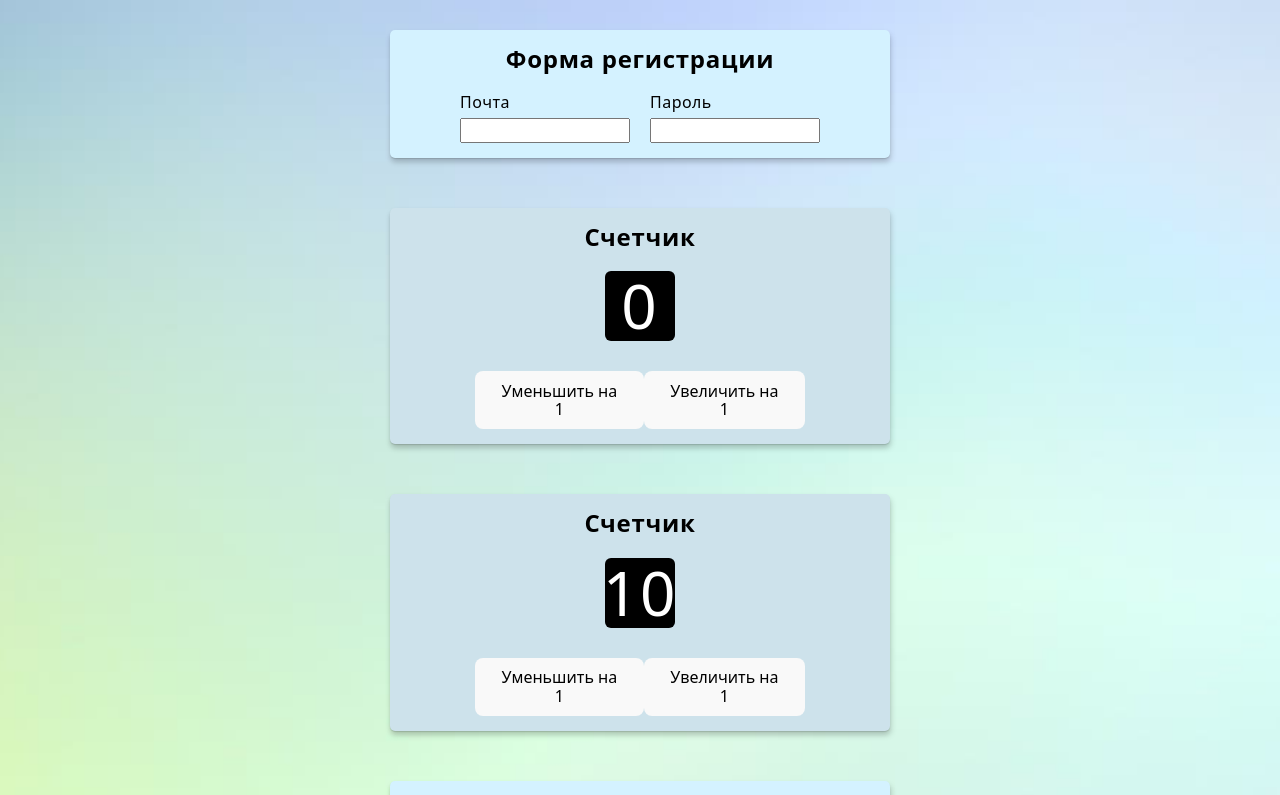
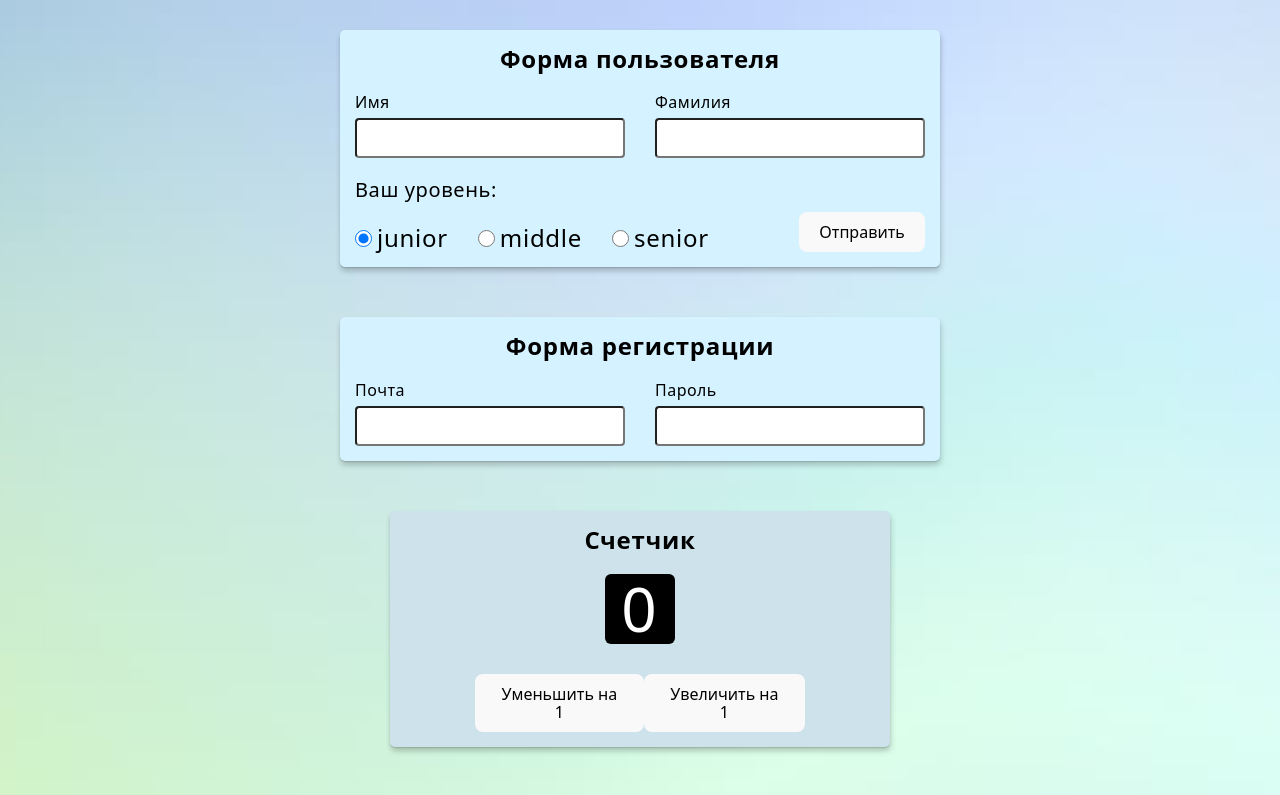
Before and after one commit to DmitryKishkanev/support, a React (Vite) app: page / in a window 1280 px wide. Shown: the top 795 px of the page. Built offline with nearby package versions, Linux system fonts and the light colour scheme.

Commit message:
Добавил радиокнопки на UserForm

```diff
--- a/src/components/App/App.jsx
+++ b/src/components/App/App.jsx
@@ -6,6 +6,7 @@ import ColorPicker from 'components/ColorPicker';
 import colorPickerOptions from '@/colorPickerOptions.json';
 import TodoList from 'components/TodoList';
 import initialTodos from '@/todos.json';
+import UserForm from 'components/UserForm';
 import style from 'components/App/App.module.css';
 
 // export default function App() {
@@ -31,19 +32,22 @@ class App extends Component {
     }));
   };
 
+  formSubmitHandler = data => {
+    console.log(data);
+  };
+
   render() {
     const { todos } = this.state;
 
     return (
       <div className={style.app}>
+        <UserForm onSubmitForm={this.formSubmitHandler} />
+
         <SignupForm />
         <Counter />
         <Counter initialValue={10} />
-
         <Dropdown />
-
         <ColorPicker options={colorPickerOptions} />
-
         <TodoList todos={todos} onDeleteTodo={this.deleteTodo} />
       </div>
     );
--- a/src/components/TodoList/TodoList.styled.js
+++ b/src/components/TodoList/TodoList.styled.js
@@ -3,6 +3,7 @@ import styled from '@emotion/styled';
 const Container = styled.div`
   display: flex;
   flex-direction: column;
+  margin-bottom: 50px;
   padding: 15px;
 
   background-color: #cde2eb;
--- a/src/components/UseLocalStorage/UseLocalStorage.module.css
+++ b/src/components/UseLocalStorage/UseLocalStorage.module.css
@@ -1,7 +1,7 @@
 .form {
   display: flex;
   flex-direction: column;
-  width: 500px;
+  width: 600px;
   padding: 15px;
   margin-bottom: 50px;
 
@@ -29,7 +29,7 @@
   display: flex;
   flex-direction: row;
   justify-content: center;
-  gap: 20px;
+  gap: 30px;
 
   width: 100%;
 }
@@ -52,5 +52,8 @@
 }
 
 .label__field {
-  width: 170px;
+  width: 270px;
+  height: 40px;
+
+  border-radius: 4px;
 }
--- /dev/null
+++ b/src/components/UserForm/UserForm.jsx
@@ -0,0 +1,116 @@
+import React, { Component } from 'react';
+import PropTypes from 'prop-types';
+import { Form } from 'components/UserForm/UserForm.styled';
+
+export default class UserForm extends Component {
+  static propTypes = {
+    onSubmitForm: PropTypes.func.isRequired,
+  };
+
+  state = {
+    name: '',
+    surname: '',
+    experience: 'junior',
+  };
+
+  handleChange = event => {
+    const { name, value } = event.currentTarget;
+
+    this.setState({ [name]: value });
+  };
+
+  handleSubmit = event => {
+    event.preventDefault();
+
+    this.props.onSubmitForm(this.state);
+    this.reset();
+  };
+
+  reset = () => {
+    this.setState({
+      name: '',
+      surname: '',
+    });
+  };
+
+  render() {
+    return (
+      <Form autoComplete="off" onSubmit={this.handleSubmit}>
+        <h2 className="form__name">Форма пользователя</h2>
+
+        <div className="form__box">
+          <label htmlFor="" className="label">
+            <span className="label__name">Имя</span>
+            <input
+              className="label__field"
+              type="text"
+              name="name"
+              value={this.state.name}
+              onChange={this.handleChange}
+            />
+          </label>
+
+          <label htmlFor="" className="label">
+            <span className="label__name">Фамилия</span>
+            <input
+              className="label__field"
+              type="text"
+              name="surname"
+              value={this.state.surname}
+              onChange={this.handleChange}
+            />
+          </label>
+
+          {/* <button type="submit">Отправить</button> */}
+        </div>
+
+        <p className="level">Ваш уровень:</p>
+
+        <div className="form__box">
+          <label htmlFor="" className="level__field">
+            <span className="level__title">
+              <input
+                className="level__name"
+                type="radio"
+                name="experience"
+                value="junior"
+                onChange={this.handleChange}
+                checked={this.state.experience === 'junior'}
+              />
+              junior
+            </span>
+          </label>
+
+          <label htmlFor="" className="level__field">
+            <span className="level__title">
+              <input
+                className="level__name"
+                type="radio"
+                name="experience"
+                value="middle"
+                onChange={this.handleChange}
+                checked={this.state.experience === 'middle'}
+              />
+              middle
+            </span>
+          </label>
+
+          <label htmlFor="" className="level__field">
+            <span className="level__title">
+              <input
+                className="level__name"
+                type="radio"
+                name="experience"
+                value="senior"
+                onChange={this.handleChange}
+                checked={this.state.experience === 'senior'}
+              />
+              senior
+            </span>
+          </label>
+          <button type="submit">Отправить</button>
+        </div>
+      </Form>
+    );
+  }
+}
--- /dev/null
+++ b/src/components/UserForm/UserForm.styled.js
@@ -0,0 +1,101 @@
+import styled from '@emotion/styled';
+
+const Form = styled.form`
+  display: flex;
+  flex-direction: column;
+  width: 600px;
+  padding: 15px;
+  margin-bottom: 50px;
+
+  background-color: #d4f2ff;
+  border-radius: 5px;
+
+  box-shadow: 0px 1px 1px rgba(0, 0, 0, 0.12), 0px 4px 4px rgba(0, 0, 0, 0.06),
+    1px 4px 6px rgba(0, 0, 0, 0.16);
+
+  .form__name {
+    margin-top: 0;
+
+    font-weight: 700;
+    font-size: 24px;
+    line-height: 1.19;
+    text-align: center;
+    letter-spacing: 0.03em;
+
+    color: black;
+  }
+
+  .form__box {
+    display: flex;
+    flex-direction: row;
+    align-items: flex-end;
+    justify-content: center;
+    gap: 30px;
+    width: 100%;
+  }
+
+  .label {
+    display: flex;
+    flex-direction: column;
+  }
+
+  .label__name {
+    margin-bottom: 6px;
+
+    font-weight: 400;
+    font-size: 16px;
+    line-height: 1.19;
+
+    letter-spacing: 0.03em;
+
+    color: black;
+  }
+
+  .label__field {
+    width: 270px;
+    height: 40px;
+
+    border-radius: 4px;
+  }
+
+  button {
+    height: 40px;
+    margin-left: auto;
+  }
+
+  .level {
+    margin-bottom: 10px;
+
+    font-weight: 400;
+    font-size: 20px;
+    line-height: 1.19;
+
+    letter-spacing: 0.03em;
+
+    color: black;
+  }
+
+  .level__field {
+    display: flex;
+    flex-direction: row;
+    align-items: center;
+  }
+
+  .level__title {
+    font-weight: 400;
+    font-size: 24px;
+    line-height: 1.19;
+
+    letter-spacing: 0.03em;
+
+    color: black;
+  }
+
+  .level__name {
+    width: 17px;
+    height: 17px;
+    margin-right: 5px;
+  }
+`;
+
+export { Form };
--- /dev/null
+++ b/src/components/UserForm/index.js
@@ -0,0 +1 @@
+export { default } from 'components/UserForm/UserForm';
```
